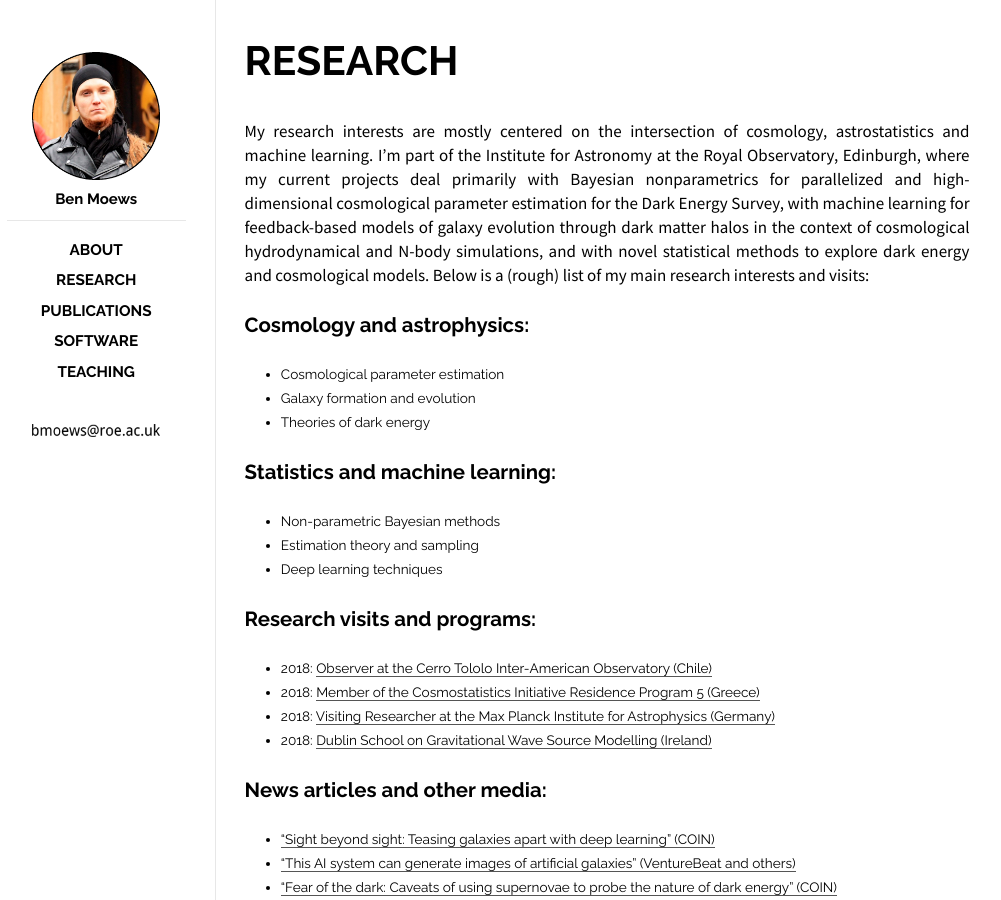
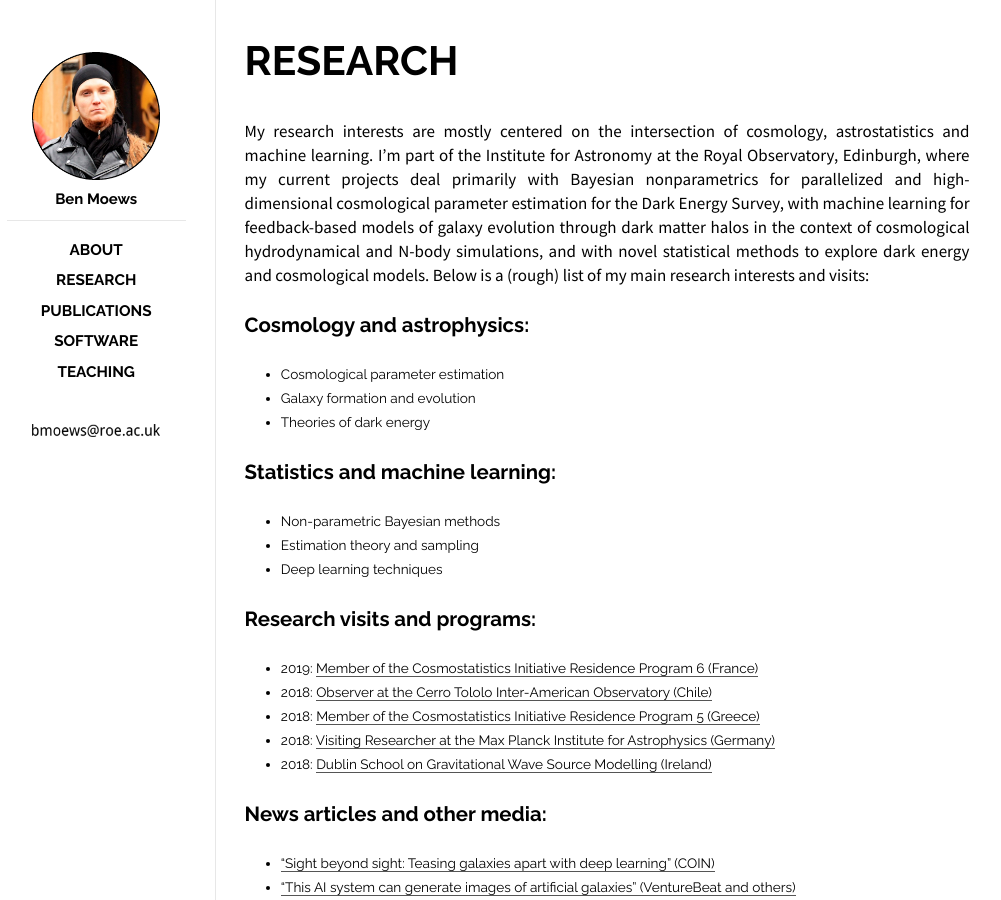
Before and after one commit to moews/moews.github.io, a Jekyll site: the page built from _posts/2017-03-26-research.md, in a window 1280 px wide. Shown: the whole page, without its empty margins (143-1144 px from the left). Built offline with Jekyll 4.4.1, drawn with Linux system fonts in a browser that asks for light colours.

Commit message:
Update 2017-03-26-research.md

```diff
--- a/_posts/2017-03-26-research.md
+++ b/_posts/2017-03-26-research.md
@@ -24,6 +24,7 @@ My research interests are mostly centered on the intersection of cosmology, astr
 
 ## Research visits and programs:
 
+* 2019: [Member of the Cosmostatistics Initiative Residence Program 6 (France)](https://cosmostatistics-initiative.org/residence-programs/crp6/)
 * 2018: [Observer at the Cerro Tololo Inter-American Observatory (Chile)](http://www.ctio.noao.edu/noao)
 * 2018: [Member of the Cosmostatistics Initiative Residence Program 5 (Greece)](https://cosmostatistics-initiative.org/residence-programs/coin-residence-program-5-chania-greece/)
 * 2018: [Visiting Researcher at the Max Planck Institute for Astrophysics (Germany)](https://www.mpa-garching.mpg.de)
```
